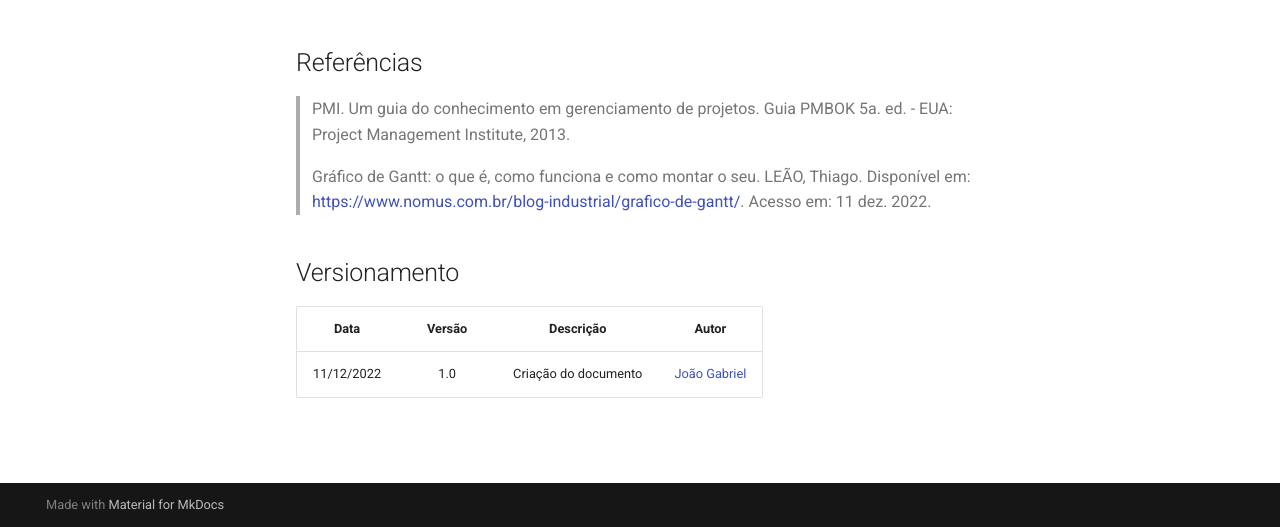
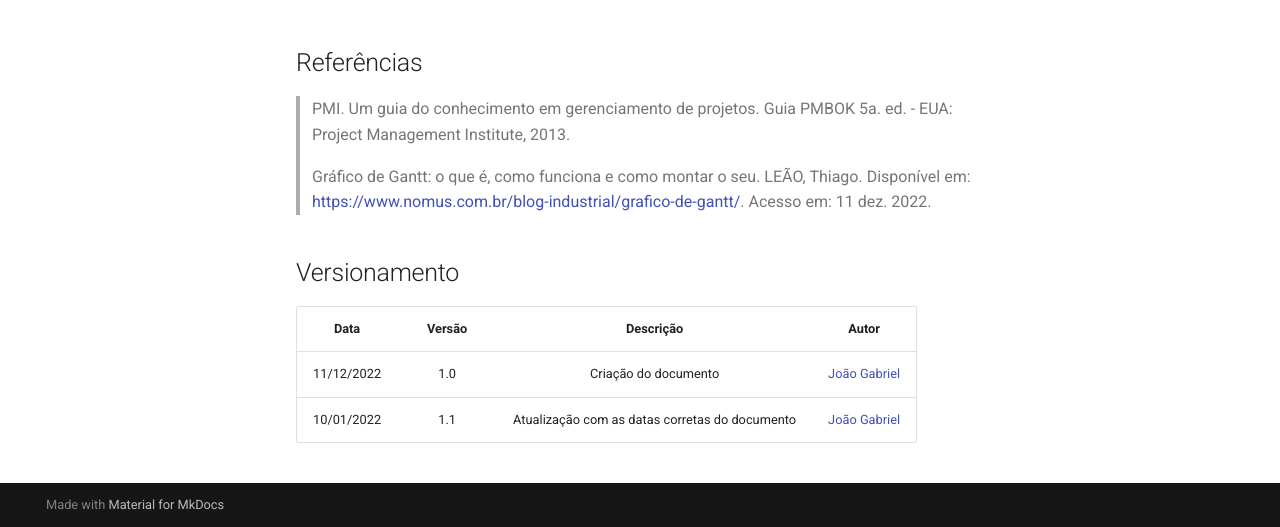
Before and after one commit to fga-eps-mds/2022-2-EuPescador-Doc, an MkDocs documentation site: the page built from docs/organizacao/grafico-de-gantt.md, in a window 1280 px wide and 1256 px high. Shown: the part 729-1256 px from the top of the window. Built offline with MkDocs 1.6.1 and Material for MkDocs 9.7.7, drawn with Linux system fonts in a browser that asks for light colours; nearby versions of some CDN libraries.

Commit message:
adicionando atualização ao documento do grafico de gantt

```diff
--- a/docs/organizacao/grafico-de-gantt.md
+++ b/docs/organizacao/grafico-de-gantt.md
@@ -17,3 +17,4 @@ O Gráfico de Gantt é uma ferramenta visual para controlar o cronograma de um p
 |    Data    | Versão |       Descrição       |                  Autor                   |
 | :--------: | :----: | :-------------------: | :--------------------------------------: |
 | 11/12/2022 |  1.0   | Criação do documento  |  [João Gabriel](https://github.com/flyerjohn)|
+| 10/01/2022 |  1.1   | Atualização com as datas corretas do documento  |  [João Gabriel](https://github.com/flyerjohn)|
```
